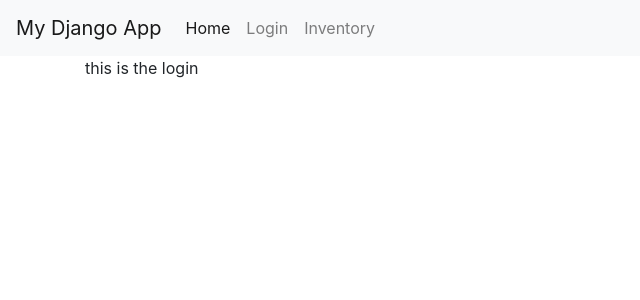
After one commit to EmilyPorter8/Project_CPTS_327, a Django app: page /login/ in a window 1280 px wide. The commit adds this page. Shown: the top 300 px of the page, without its empty margins (0-640 px from the left). Run offline with Django 5.2, Linux system fonts and the light colour scheme; some libraries are stand-ins or nearby versions.

Commit message:
12/12 and before

```diff
--- a/project/myapp/templates/base.html
+++ b/project/myapp/templates/base.html
@@ -17,13 +17,13 @@
       <div class="collapse navbar-collapse" id="navbarNav">
         <ul class="navbar-nav">
           <li class="nav-item active">
-            <a class="nav-link" href="#">Home</a>
+            <a class="nav-link" href="{% url 'home' %}">Home</a>
           </li>
           <li class="nav-item">
-            <a class="nav-link" href="#">About</a>
+            <a class="nav-link" href="{% url 'login' %}">Login</a>
           </li>
           <li class="nav-item">
-            <a class="nav-link" href="#">Contact</a>
+            <a class="nav-link" href="{% url 'InventoryItem' %}">Inventory</a>
           </li>
         </ul>
       </div>
--- /dev/null
+++ b/project/myapp/templates/login.html
@@ -0,0 +1,4 @@
+{% extends "base.html" %} {% block title %} Home Page {% endblock %}
+{% block content %}
+<p>this is the login</p>
+{% endblock %}
--- a/project/myapp/urls.py
+++ b/project/myapp/urls.py
@@ -3,5 +3,6 @@ from . import views
 
 urlpatterns = [
     path("", views.home, name = "home"),
-    path("InventoryManager/", views.InventoryItems, name = "InventoryItem.html")
+    path("login/", views.login, name = "login"),
+    path("InventoryManager/", views.InventoryItems, name = "InventoryItem")
 ]
--- a/project/myapp/views.py
+++ b/project/myapp/views.py
@@ -5,6 +5,9 @@ from .models import InventoryItem
 def home(request):
     return render(request, "home.html")
 
+def login(request):
+    return render(request, "login.html")
+
 def InventoryItems(request):
     items = InventoryItem.objects.all()
     return render(request, "InventoryItem.html", {"InventoryItems":items})
```
